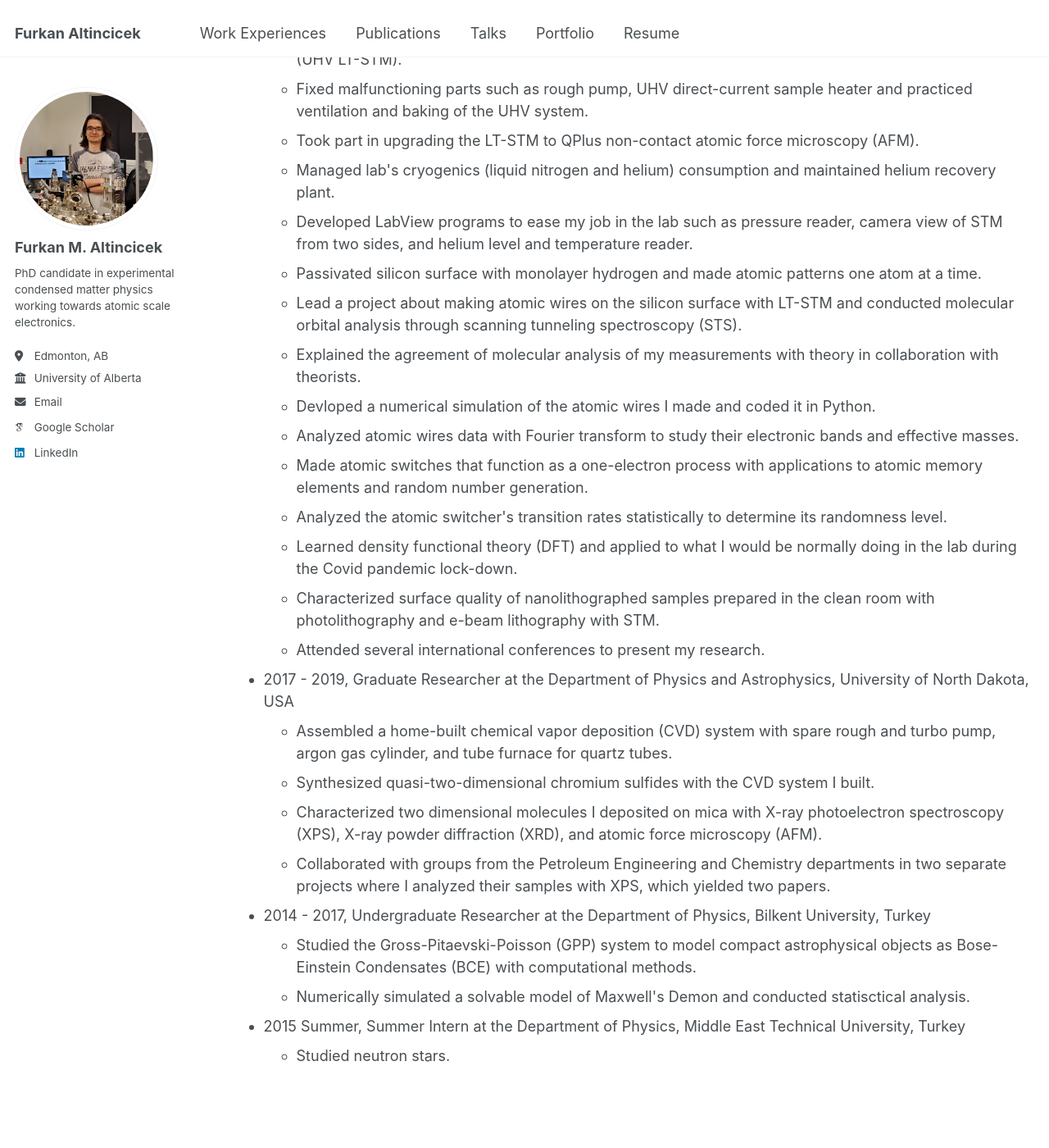
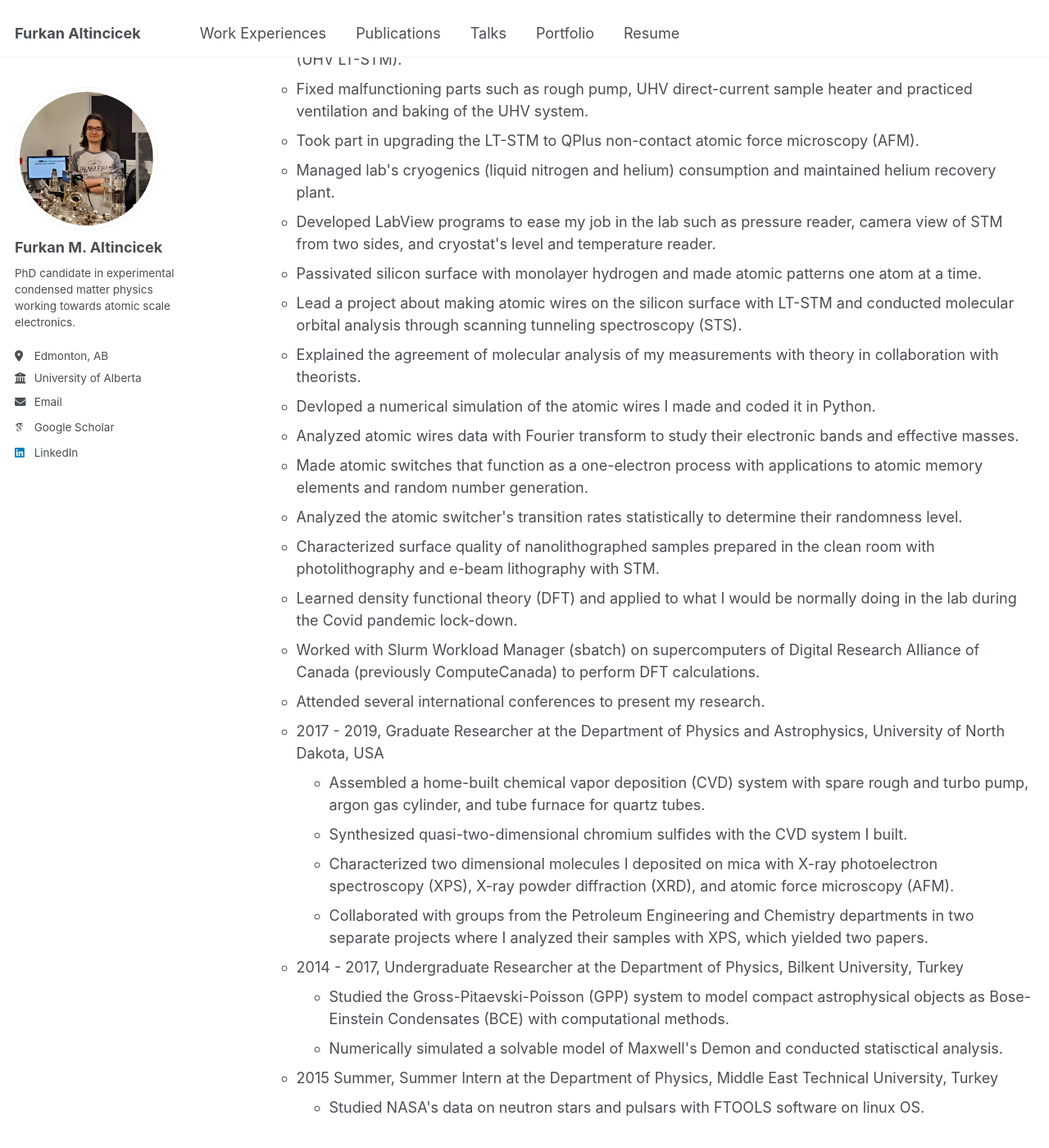
Before and after one commit to faltincicek/faltincicek.github.io, a Jekyll site: the page built from _pages/work.html, in a window 1280 px wide and 1400 px high, scrolled down 197 px. Shown: the whole window at 82% size. Built offline with Jekyll 4.4.1, drawn with Linux system fonts in a browser that asks for light colours; some web fonts are replaced.

Commit message:
Update work.html

```diff
--- a/_pages/work.html
+++ b/_pages/work.html
@@ -15,17 +15,18 @@ Here you can find key projects and experiences from my career so far.
       <li>Fixed malfunctioning parts such as rough pump, UHV direct-current sample heater and practiced ventilation and baking of the UHV system.</li>
       <li>Took part in upgrading the LT-STM to QPlus non-contact atomic force microscopy (AFM).</li>
       <li>Managed lab's cryogenics (liquid nitrogen and helium) consumption and maintained helium recovery plant.</li>
-      <li>Developed LabView programs to ease my job in the lab such as pressure reader, camera view of STM from two sides, and helium level and temperature reader.</li>
+      <li>Developed LabView programs to ease my job in the lab such as pressure reader, camera view of STM from two sides, and cryostat's level and temperature reader.</li>
       <li>Passivated silicon surface with monolayer hydrogen and made atomic patterns one atom at a time.</li>
       <li>Lead a project about making atomic wires on the silicon surface with LT-STM and conducted molecular orbital analysis through scanning tunneling spectroscopy (STS).</li>
       <li>Explained the agreement of molecular analysis of my measurements with theory in collaboration with theorists.</li>
       <li>Devloped a numerical simulation of the atomic wires I made and coded it in Python.</li>
       <li>Analyzed atomic wires data with Fourier transform to study their electronic bands and effective masses.</li>
       <li>Made atomic switches that function as a one-electron process with applications to atomic memory elements and random number generation.</li>
-      <li>Analyzed the atomic switcher's transition rates statistically to determine its randomness level.</li>
+      <li>Analyzed the atomic switcher's transition rates statistically to determine their randomness level.</li>
+      <li>Characterized surface quality of nanolithographed samples prepared in the clean room with photolithography and e-beam lithography with STM.</li>
       <li>Learned density functional theory (DFT) and applied to what I would be normally doing in the lab during the Covid pandemic lock-down.</li>
-      <li>Characterized surface quality of nanolithographed samples prepared in the clean room with photolithography and e-beam lithography with STM.</li>
-      <li>Attended several international conferences to present my research.</li>
+      <li>Worked with Slurm Workload Manager (sbatch) on supercomputers of Digital Research Alliance of Canada (previously ComputeCanada) to perform DFT calculations.</li>
+      <li>Attended several international conferences to present my research.</li
     </ul>
   </li>
 
@@ -50,7 +51,7 @@ Here you can find key projects and experiences from my career so far.
   <li>
     2015 Summer, Summer Intern at the Department of Physics, Middle East Technical University, Turkey
     <ul style="list-style-type: circle;">
-      <li>Studied neutron stars.</li>
+      <li>Studied NASA's data on neutron stars and pulsars with FTOOLS software on linux OS.</li>
     </ul>
   </li>
 </ul>
```
